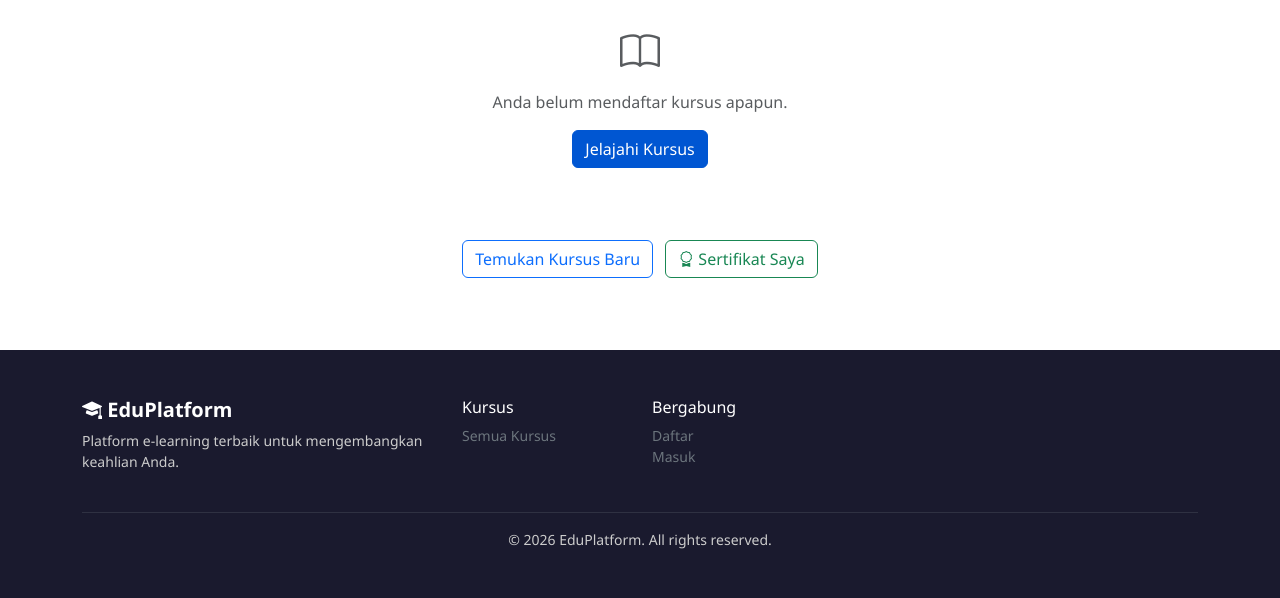
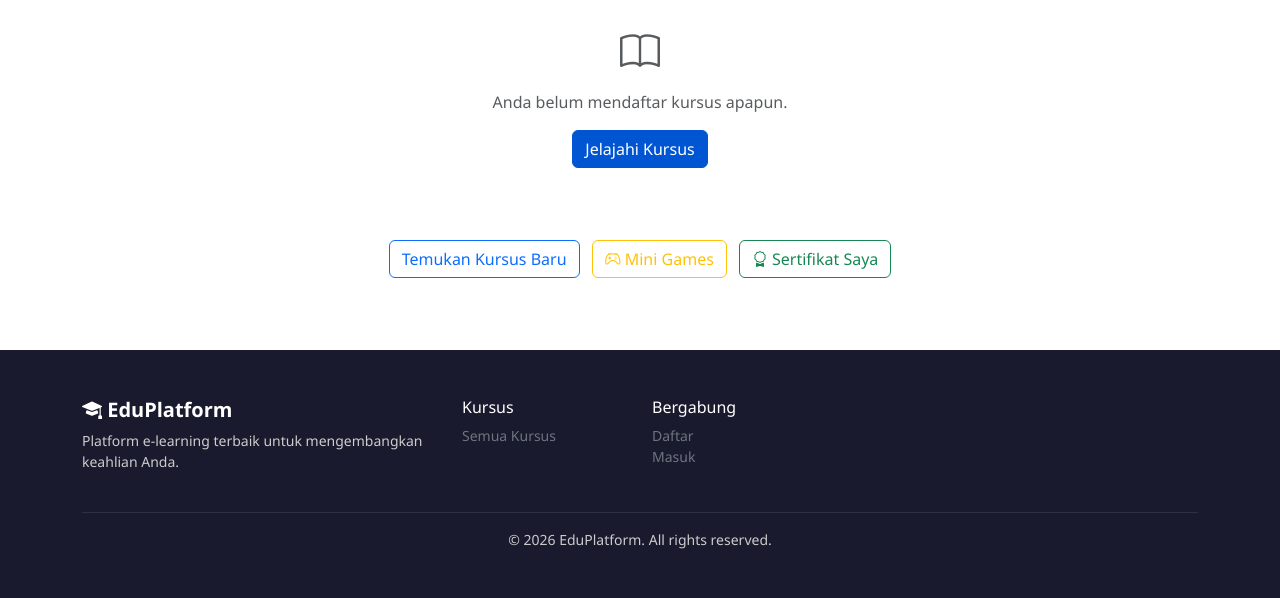
Before and after one commit to administrasibisnisclaude-max/mooc, a Laravel app: page /student/dashboard in a window 1280 px wide. Shown: the part 378-976 px from the top of the page. Run offline with Laravel 12, Linux system fonts and the light colour scheme; a user stored in the database is signed in; data comes from the database, SQL or seed files in the repository.

Commit message:
Add Mini Games navigation links for student
- Navbar dropdown: add Mini Games link between Kursus Saya and Sertifikat
- Student dashboard: add Mini Games button in quick action row

Co-Authored-By: Claude Sonnet 4.6 <noreply@anthropic.com>
Claude-Session: https://claude.ai/code/session_01SraY4d4cJsm9FX7xb3fG2R

```diff
--- a/resources/views/layouts/app.blade.php
+++ b/resources/views/layouts/app.blade.php
@@ -63,6 +63,7 @@
                                 <li><a class="dropdown-item" href="{{ route('dashboard') }}"><i class="bi bi-speedometer2 me-2"></i>Dashboard</a></li>
                                 @if(auth()->user()->isStudent())
                                     <li><a class="dropdown-item" href="{{ route('student.courses') }}"><i class="bi bi-book me-2"></i>Kursus Saya</a></li>
+                                    <li><a class="dropdown-item" href="{{ route('student.games.index') }}"><i class="bi bi-controller me-2"></i>Mini Games</a></li>
                                     <li><a class="dropdown-item" href="{{ route('student.certificates') }}"><i class="bi bi-award me-2"></i>Sertifikat</a></li>
                                 @endif
                                 <li><hr class="dropdown-divider"></li>
--- a/resources/views/student/dashboard.blade.php
+++ b/resources/views/student/dashboard.blade.php
@@ -75,6 +75,9 @@
 
     <div class="mt-4 text-center">
         <a href="{{ route('courses.index') }}" class="btn btn-outline-primary">Temukan Kursus Baru</a>
+        <a href="{{ route('student.games.index') }}" class="btn btn-outline-warning ms-2">
+            <i class="bi bi-controller me-1"></i>Mini Games
+        </a>
         <a href="{{ route('student.certificates') }}" class="btn btn-outline-success ms-2">
             <i class="bi bi-award me-1"></i>Sertifikat Saya
         </a>
```
